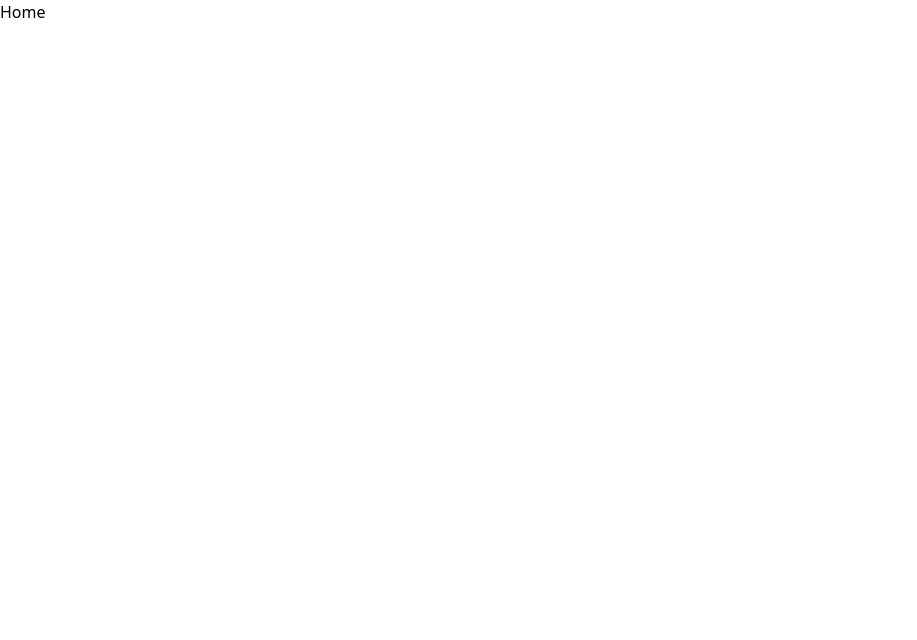
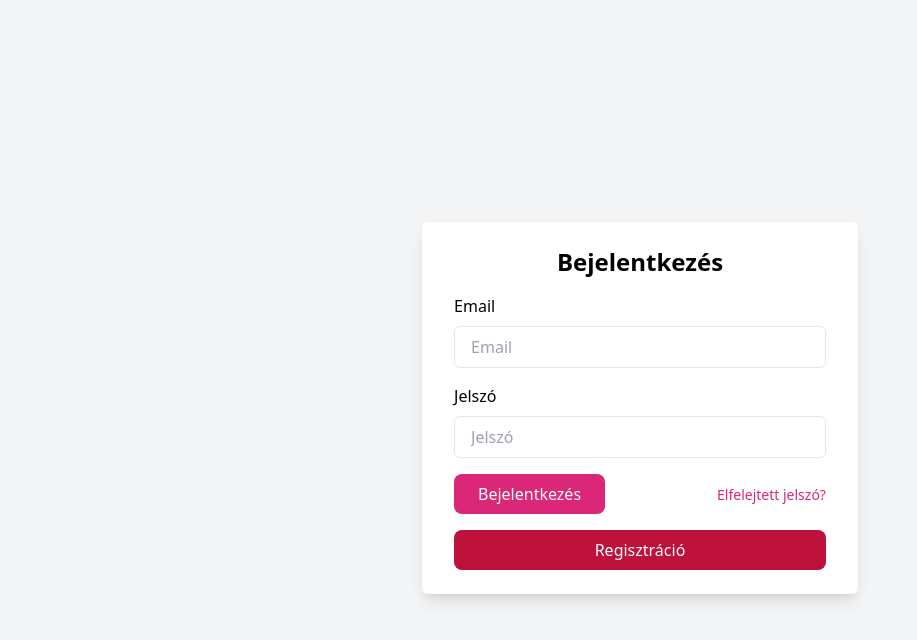
Before and after one commit to szaszabi7/SocksNGuns_Web, a Vue app: page /login in a window 1280 px wide. Before the commit this address had no page. Shown: the top 640 px of the page, without its empty margins (0-917 px from the left). Built offline with nearby package versions, Linux system fonts and the light colour scheme.

Commit message:
navbar, login page

```diff
--- a/src/App.vue
+++ b/src/App.vue
@@ -1,14 +1,8 @@
 <script setup>
-import { RouterLink, RouterView } from 'vue-router'
+import { RouterView } from 'vue-router'
 </script>
 
 <template>
-  <header>
-    <nav>
-      <RouterLink to="/">Home</RouterLink>
-    </nav>
-  </header>
-
   <RouterView />
 </template>
 
--- /dev/null
+++ b/src/components/Login.vue
@@ -0,0 +1,33 @@
+<script>
+
+</script>
+
+<template>
+    <div class="flex items-center justify-center h-screen bg-gray-100">
+        <div class="px-8 py-6 mt-4 text-left bg-white shadow-lg rounded-md">
+            <!-- logo -->
+            <h3 class="text-2xl font-bold text-center">Bejelentkezés</h3>
+            <form>
+                <div class="mt-4">
+                    <div>
+                        <label class="block" for="email">Email</label>
+                                <input type="text" placeholder="Email"
+                                    class="w-full px-4 py-2 mt-2 border rounded-md focus:outline-none focus:ring-2 focus:ring-pink-600">
+                    </div>
+                    <div class="mt-4">
+                        <label class="block">Jelszó</label>
+                                <input type="password" placeholder="Jelszó"
+                                    class="w-full px-4 py-2 mt-2 border rounded-md focus:outline-none focus:ring-2 focus:ring-pink-600">
+                    </div>
+                    <div class="flex items-baseline justify-between">
+                        <button class="px-6 py-2 mt-4 mr-28 text-white bg-pink-600 rounded-lg hover:bg-pink-900">Bejelentkezés</button>
+                        <a href="#" class="text-sm text-pink-600 hover:underline">Elfelejtett jelszó?</a>
+                    </div>
+                    <div class="justify-center">
+                        <button class="px-6 py-2 mt-4 w-full text-white bg-rose-700 rounded-lg hover:bg-rose-900">Regisztráció</button>
+                    </div>
+                </div>
+            </form>
+        </div>
+    </div>
+</template>
--- /dev/null
+++ b/src/components/Navbar.vue
@@ -0,0 +1,53 @@
+<script>
+import { RouterLink } from 'vue-router';
+import { ref } from 'vue';
+
+    export default {
+        setup() {
+            let showMenu = ref(false);
+            const toggleNav = () => (showMenu.value = !showMenu.value);
+            return {
+                showMenu,
+                toggleNav
+            };
+        },
+    };
+</script>
+
+<template>
+    <nav class="bg-gray-300 fixed inset-x-0 top-0">
+        <div class="px-4 md:px-8">
+            <div class="flex justify-between">
+                <div class="flex">
+                    <div>
+                        <RouterLink to="/" class="flex items-center py-3">
+                            <!-- logo -->
+                            <span class="font-bold text-xl">Socks&Guns</span>
+                        </RouterLink>
+                    </div>
+                </div>
+
+                <div class="hidden md:flex items-center">
+                    <RouterLink to="/login" class="block py-2 px-4 text-sm">
+                        <svg xmlns="http://www.w3.org/2000/svg" class="h-6 w-6" fill="none" viewBox="0 0 24 24" stroke="currentColor" stroke-width="2">
+                            <path stroke-linecap="round" stroke-linejoin="round" d="M16 7a4 4 0 11-8 0 4 4 0 018 0zM12 14a7 7 0 00-7 7h14a7 7 0 00-7-7z" />
+                        </svg>
+                    </RouterLink>
+                </div>
+
+                <div class="md:hidden flex items-center">
+                    <button @click="toggleNav">
+                        <svg xmlns="http://www.w3.org/2000/svg" class="h-6 w-6" fill="none" viewBox="0 0 24 24" stroke="currentColor" stroke-width="2">
+                            <path stroke-linecap="round" stroke-linejoin="round" d="M4 6h16M4 12h16M4 18h16" />
+                        </svg>
+                    </button>
+                </div>
+            </div>
+        </div>
+
+        <div :class="showMenu ? 'block' : 'hidden'" class="md:hidden">
+            <a href="#" class="block py-2 px-4 text-sm">placeholder</a>
+            <a href="#" class="block py-2 px-4 text-sm">placeholder</a>
+        </div>
+    </nav>
+</template>
--- a/src/components/ProductCard.vue
+++ b/src/components/ProductCard.vue
@@ -17,7 +17,7 @@ import { onMounted } from "vue";
 </script>
 
 <template>
-    <div class="grid grid-cols-6">
+    <div class="grid grid-cols-6 mt-20">
         <div class="col-span-1 ml-5">
             <div>
                 Side menu
@@ -31,8 +31,8 @@ import { onMounted } from "vue";
                     <p class="text-sm text-green-500" v-if="product.availability === 1">Raktáron</p>
                     <p class="text-sm text-red-500" v-else>Nincs Raktáron</p>
                     <p class="mt-4 mb-1 text-base">{{ product.price }} Ft</p>
-                    <button class="relative inline-flex items-center justify-center p-0.5 overflow-hidden text-sm font-medium w-full text-gray-900 rounded-lg group bg-gradient-to-br from-cyan-500 to-blue-500 group-hover:from-cyan-500 group-hover:to-blue-500 hover:text-white dark:text-white focus:ring-4 focus:ring-cyan-200 dark:focus:ring-cyan-800">
-                        <span class="relative px-5 py-2.5 w-full transition-all ease-in duration-75 bg-white dark:bg-gray-900 rounded-md group-hover:bg-opacity-0">
+                    <button class="inline-flex items-center justify-center p-0.5 overflow-hidden text-sm font-medium w-full text-gray-900 rounded-lg group bg-gradient-to-br from-cyan-500 to-blue-500 group-hover:from-cyan-500 group-hover:to-blue-500 hover:text-white dark:text-white focus:ring-4 focus:ring-cyan-200 dark:focus:ring-cyan-800">
+                        <span class="px-5 py-2.5 w-full transition-all ease-in duration-75 bg-white dark:bg-gray-900 rounded-md group-hover:bg-opacity-0">
                             Kosárba
                         </span>
                     </button>
--- a/src/router/index.js
+++ b/src/router/index.js
@@ -1,13 +1,19 @@
 import { createRouter, createWebHistory } from 'vue-router'
 import HomePageView from '../views/HomePageView.vue'
+import LoginView from '../views/LoginView.vue'
 
 const router = createRouter({
-  history: createWebHistory(import.meta.env.BASE_URL),
+  history: createWebHistory(),
   routes: [
     {
       path: '/',
       name: 'HomePage',
       component: HomePageView
+    },
+    {
+      path: '/login',
+      name: 'LoginPage',
+      component: LoginView
     }
   ]
 })
--- a/src/views/HomePageView.vue
+++ b/src/views/HomePageView.vue
@@ -1,7 +1,9 @@
 <script setup>
 import ProductCard from '@/components/ProductCard.vue'
+import Navbar from '../components/Navbar.vue';
 </script>
 
 <template>
+	<Navbar />
 	<ProductCard />
 </template>
--- /dev/null
+++ b/src/views/LoginView.vue
@@ -0,0 +1,7 @@
+<script setup>
+import Login from "../components/Login.vue";
+</script>
+
+<template>
+    <Login />
+</template>
```
